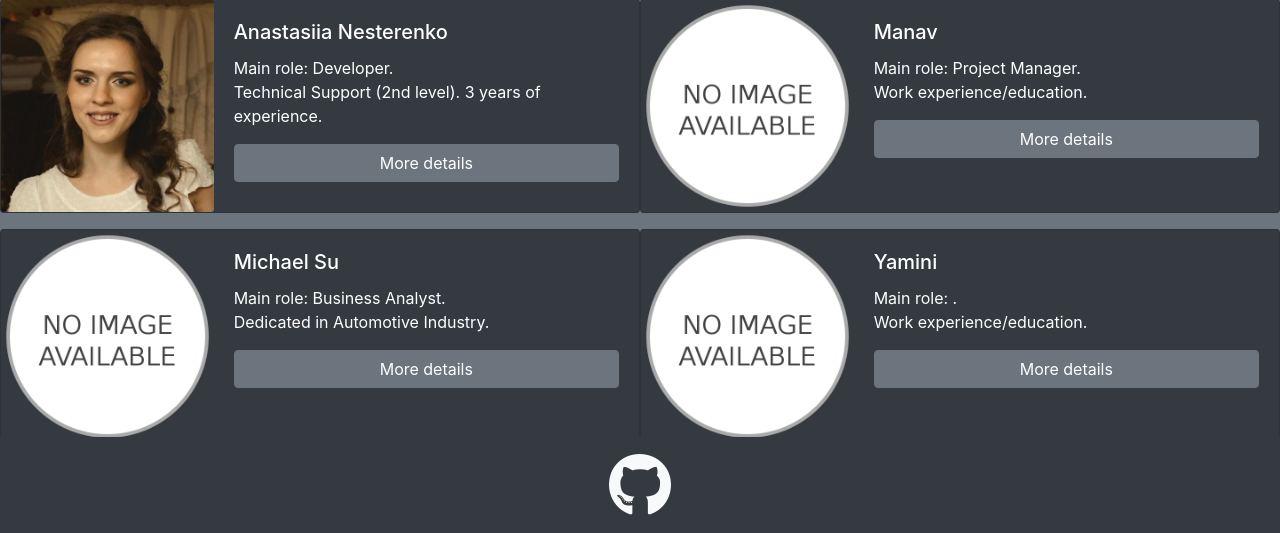
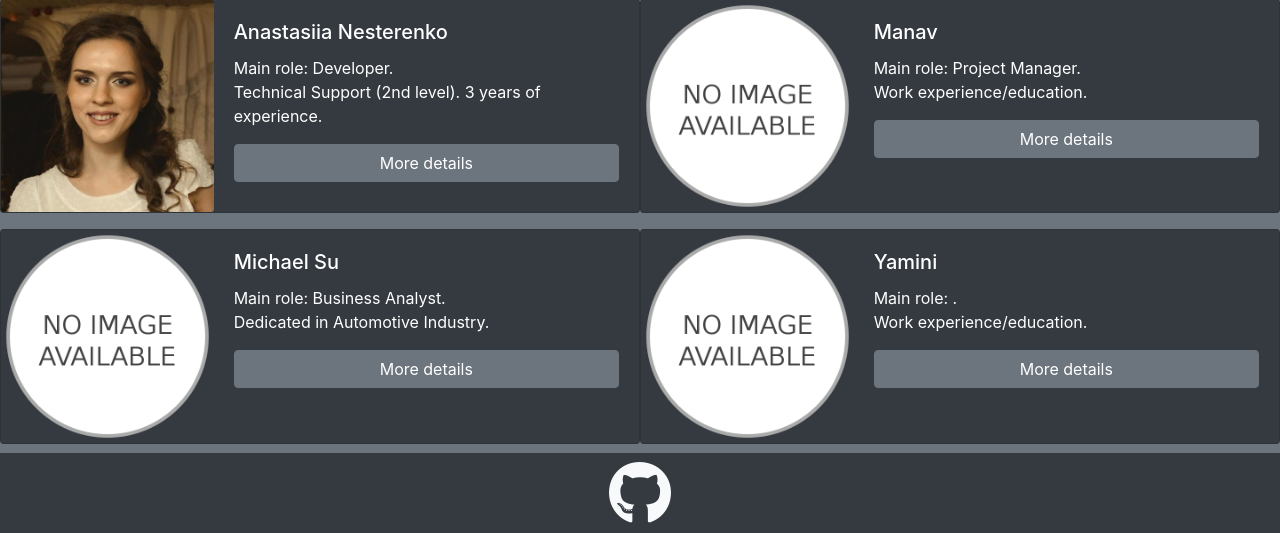
Before and after one commit to anastasia-nesterenko/BDAT1007-Social-Data-Mining-Techniques-Assignment1, a Flask app: page /about in a window 1280 px wide. Shown: the part 267-800 px from the top of the page. Run offline with Flask 2, Linux system fonts and the light colour scheme; some libraries are stand-ins or nearby versions.

Commit message:
minor UI for bottom navbar

```diff
--- a/templates/about.html
+++ b/templates/about.html
@@ -171,9 +171,9 @@
 
 
 <div class="navbar fixed-bottom bg-dark d-flex justify-content-center">
-    <section class="layout-social py-2">
-        <a class="text-light px-2"
-           href="https://github.com/anastasia-nesterenko/BDAT-1004-Data-Programming---Final-Project"><i
+    <section class="layout-social">
+        <a class="text-light"
+           href="https://github.com/anastasia-nesterenko/BDAT1007-Social-Data-Mining-Techniques-Assignment1"><i
                 class="fa fa-github fa-4x" aria-hidden="true"></i></a>
     </section>
 </div>
--- a/templates/games.html
+++ b/templates/games.html
@@ -223,8 +223,8 @@
 </div>
 
 <div class="navbar fixed-bottom bg-dark d-flex justify-content-center">
-    <section class="layout-social py-2">
-        <a class="text-light px-2"
+    <section class="layout-social">
+        <a class="text-light"
            href="https://github.com/anastasia-nesterenko/BDAT1007-Social-Data-Mining-Techniques-Assignment1"><i
                 class="fa fa-github fa-4x" aria-hidden="true"></i></a>
     </section>
--- a/templates/index.html
+++ b/templates/index.html
@@ -48,8 +48,8 @@
 </div>
 
 <div class="navbar fixed-bottom bg-dark d-flex justify-content-center">
-    <section class="layout-social py-2">
-        <a class="text-light px-2"
+    <section class="layout-social">
+        <a class="text-light"
            href="https://github.com/anastasia-nesterenko/BDAT1007-Social-Data-Mining-Techniques-Assignment1"><i
                 class="fa fa-github fa-4x" aria-hidden="true"></i></a>
     </section>
```
